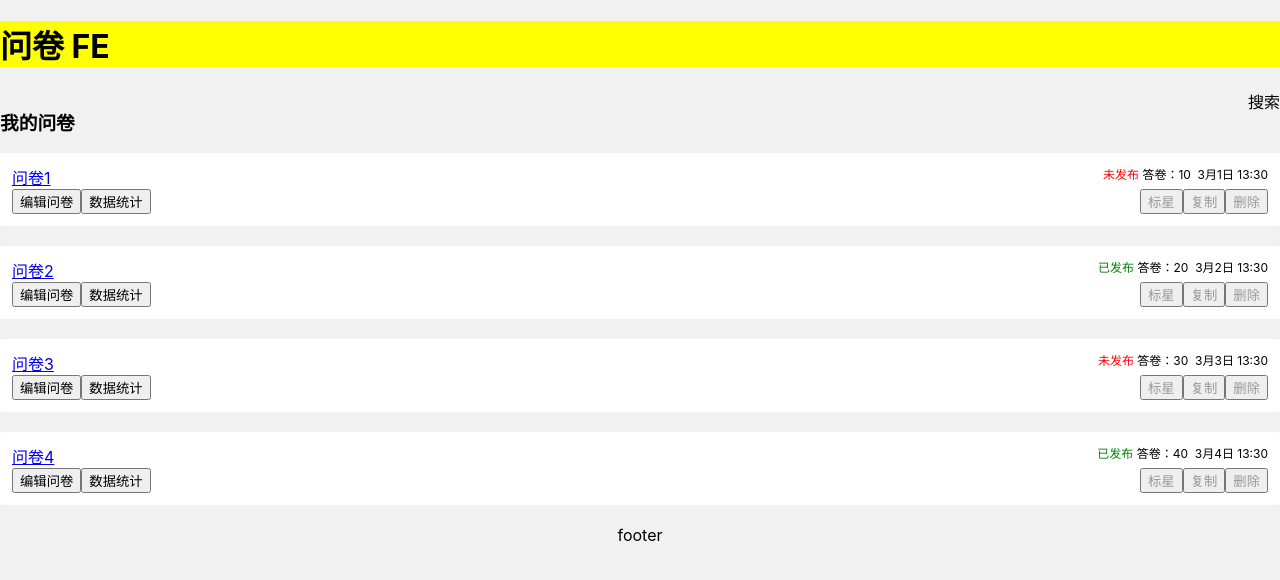
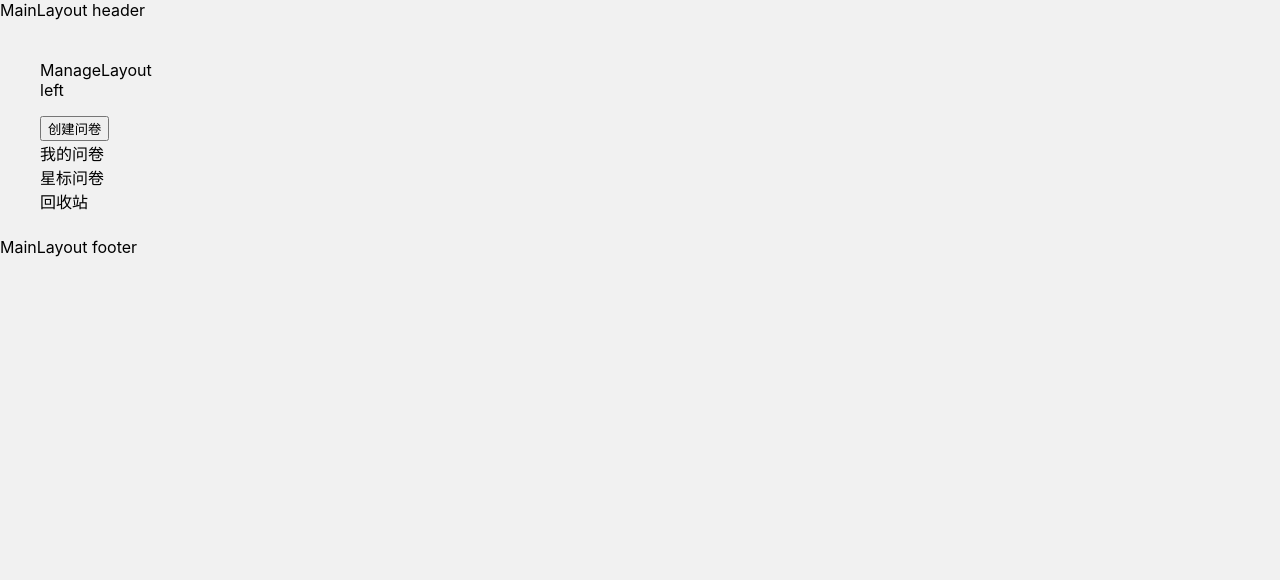
Before and after one commit to Eomnational/Pollify, a React (Vite) app: page /manage in a window 1280 px wide. Shown: the top 580 px of the page. Built offline with nearby package versions, Linux system fonts and the light colour scheme.

Commit message:
feat: 实现多页面

```diff
--- a/package.json
+++ b/package.json
@@ -25,6 +25,7 @@
     "eslint-plugin-react-refresh": "^0.4.16",
     "globals": "^15.14.0",
     "prettier": "^3.4.2",
+    "react-router-dom": "^7.1.5",
     "sass": "^1.83.4",
     "typescript": "~5.6.2",
     "typescript-eslint": "^8.18.2",
--- a/src/App.tsx
+++ b/src/App.tsx
@@ -1,14 +1,11 @@
 import React from'react'
 import List from './pages/manage/List'
-
+import {RouterProvider} from 'react-router-dom'
+import routerConfig from './router'
 
 function App() {
   return (
-
-    <div className='App'>
-      <h1 style={{ background: 'yellow' }}>问卷 FE</h1>
-      <List />
-    </div>
+    <RouterProvider router={routerConfig}></RouterProvider>
 
   )
 }
--- a/src/layout/ManageLayout.tsx
+++ b/src/layout/ManageLayout.tsx
@@ -1,6 +1,6 @@
 import React,{FC} from'react';
 import {Outlet} from "react-router-dom";
-import styles from './ManageLayout.module.css';
+import styles from './ManageLayout.module.scss';
 const ManageLayout:FC = () => {
   return (
         <>
--- /dev/null
+++ b/src/router/index.tsx
@@ -0,0 +1,76 @@
+import React from'react';
+import { createBrowserRouter } from'react-router-dom';
+import MainLayout from '../layout/MainLayout';
+import ManageLayout from '../layout/ManageLayout';
+import QuestionCard from '../components/QuestionCard';
+import Home from '../pages/Home';
+import Login from '../pages/Login';
+import Register from '../pages/Register';
+import NotFound from '../pages/NotFound';
+import List from '../pages/manage/List';
+import Trash from '../pages/manage/Trash';
+import Star from '../pages/manage/Star';
+import Edit from '../pages/question/Edit';
+import Stat from '../pages/question/Stat';
+import QuestionLayout from '../layout/QuestionLayout';
+
+
+const router=createBrowserRouter([
+    {
+        path: '/',
+        element: <MainLayout/>,
+        children: [
+            {
+                path: '/',
+                element: <Home/>
+            },
+            {
+                path: 'login',
+                element: <Login/>
+            },
+            {
+                path:'register',
+                element: <Register/>
+            },
+            {
+                path: 'manage',
+                element: <ManageLayout/>,
+                children: [
+                    {
+                        path: 'list',
+                        element: <List/>
+                    },
+                    {
+                        path:'star',
+                        element: <Star/>
+                    },
+                    {
+                        path: 'trash',
+                        element: <Trash/>
+                    },
+                ]
+            },
+            {
+                path: 'question',
+                element:<QuestionLayout/>,
+                children: [
+                    {
+                        path: 'edit',
+                        element: <Edit/>
+                    },
+                    {
+                        path:'stat',
+                        element: <Stat/>
+                    },
+                ]
+            },
+            {
+                path: '*',//404路由配置写在最后
+                element: <NotFound/>
+            },
+
+        ],
+    },
+]);
+
+export default router;
```
Also changed, not shown: src/layout/ManageLayout.module.scss (renamed from src/layout/ManageLayout.moudle.scss), 1 other file (tests, documents, lock files or other folders).
